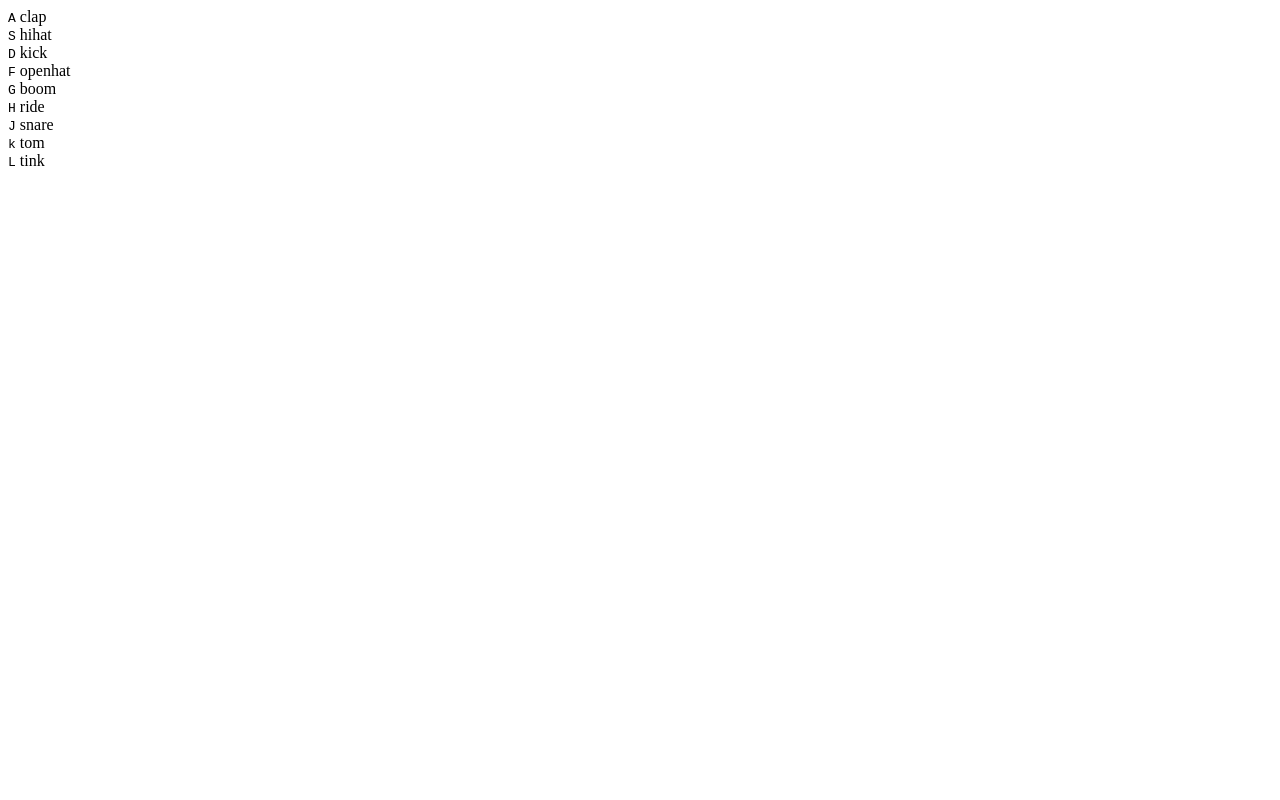
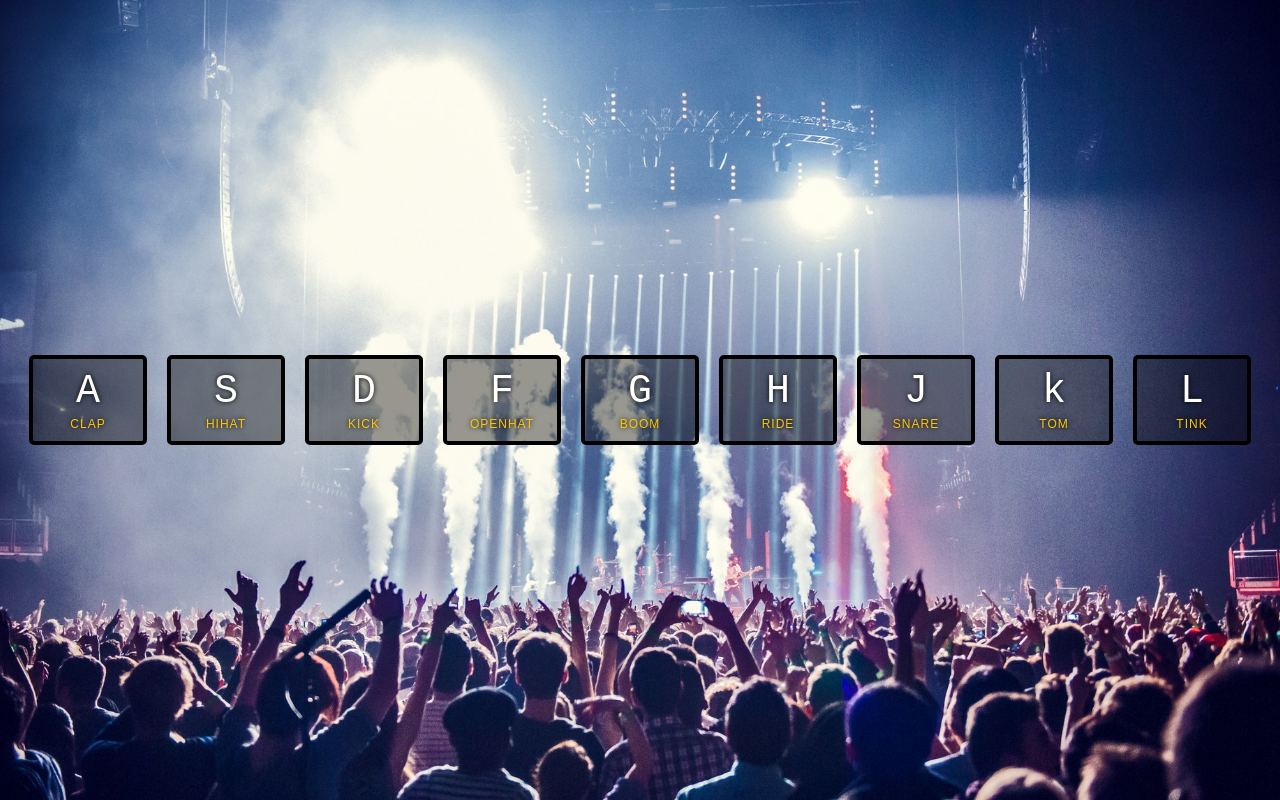
Before and after one commit to SohanR/Drum-kit, a website: page index.html in a window 1280 px wide. Drawn offline with Linux system fonts and the light colour scheme.

Commit message:
edit transform

```diff
--- a/src/style/style.scss
+++ b/src/style/style.scss
@@ -0,0 +1,58 @@
+html{
+    font-size:  10px;
+    background: url(./../img/bg.jpg) bottom center;
+    background-size: cover;
+}
+
+body,html{
+    margin: 0;
+    padding: 0;
+    font-family: sans-serif;
+}
+
+    .keys{
+
+        display: flex;
+        flex: 1;
+        min-height: 100vh;
+        align-items: center;
+        justify-content: center;
+
+        .key{
+            border: .4rem solid black;
+            border-radius: .5rem;
+            margin: 1rem;
+            font-size: 1.5rem;
+            padding: 1rem .5rem;
+            transition: all .09s ease;
+            width: 10rem;
+            text-align: center;
+            color: white;
+            background: rgba(0,0,0,0.4);
+            text-shadow: 0 0 .5rem black;
+
+            kbd{
+                display: block;
+                font-size: 4rem;
+            }
+        }
+    }
+
+
+.playing {
+    transform: scale(1.5);
+    border-color: #ffc600;
+    box-shadow: 0 0 1.5rem #ffc600;
+  }
+
+  kbd {
+    display: block;
+    font-size: 4rem;
+  }
+
+  .sound {
+    font-size: 1.2rem;
+    text-transform: uppercase;
+    letter-spacing: .1rem;
+    color: #ffc600;
+  }
```
Also changed, not shown: src/style/style.css, 1 other file.
